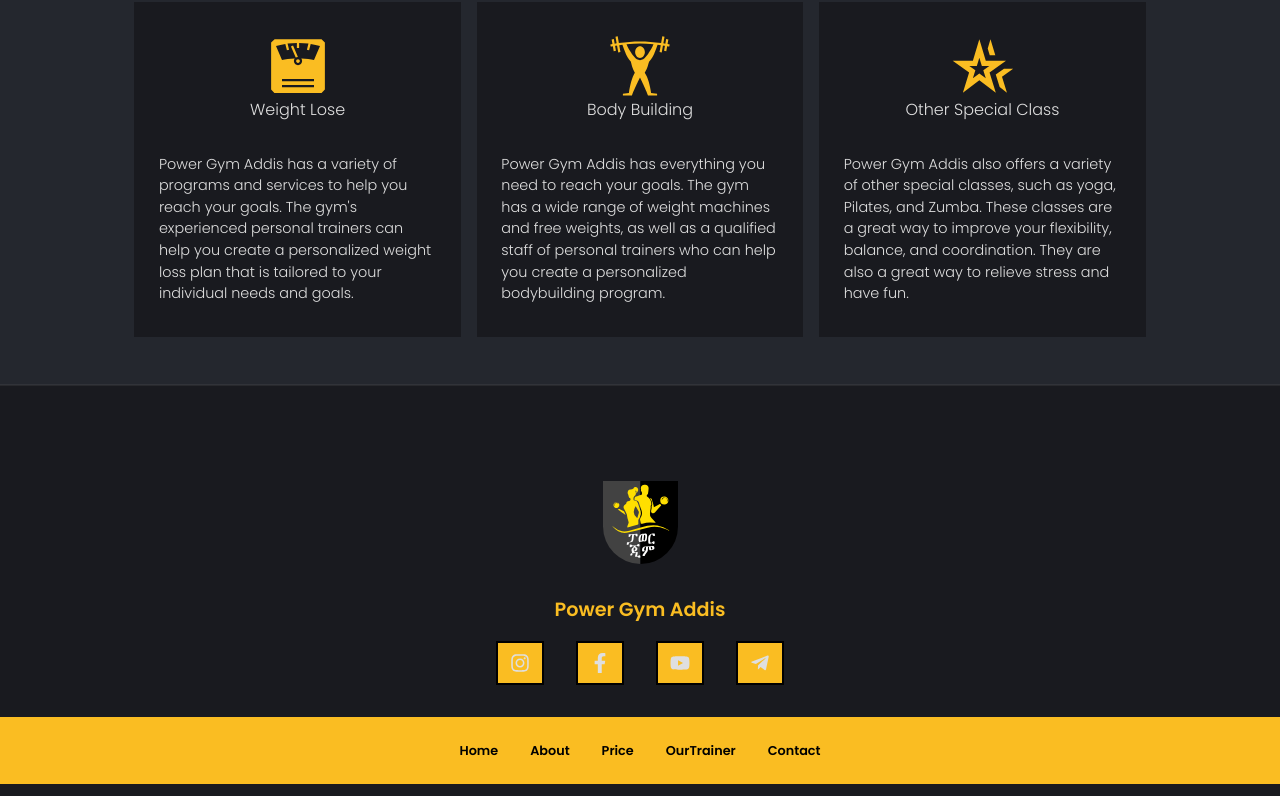
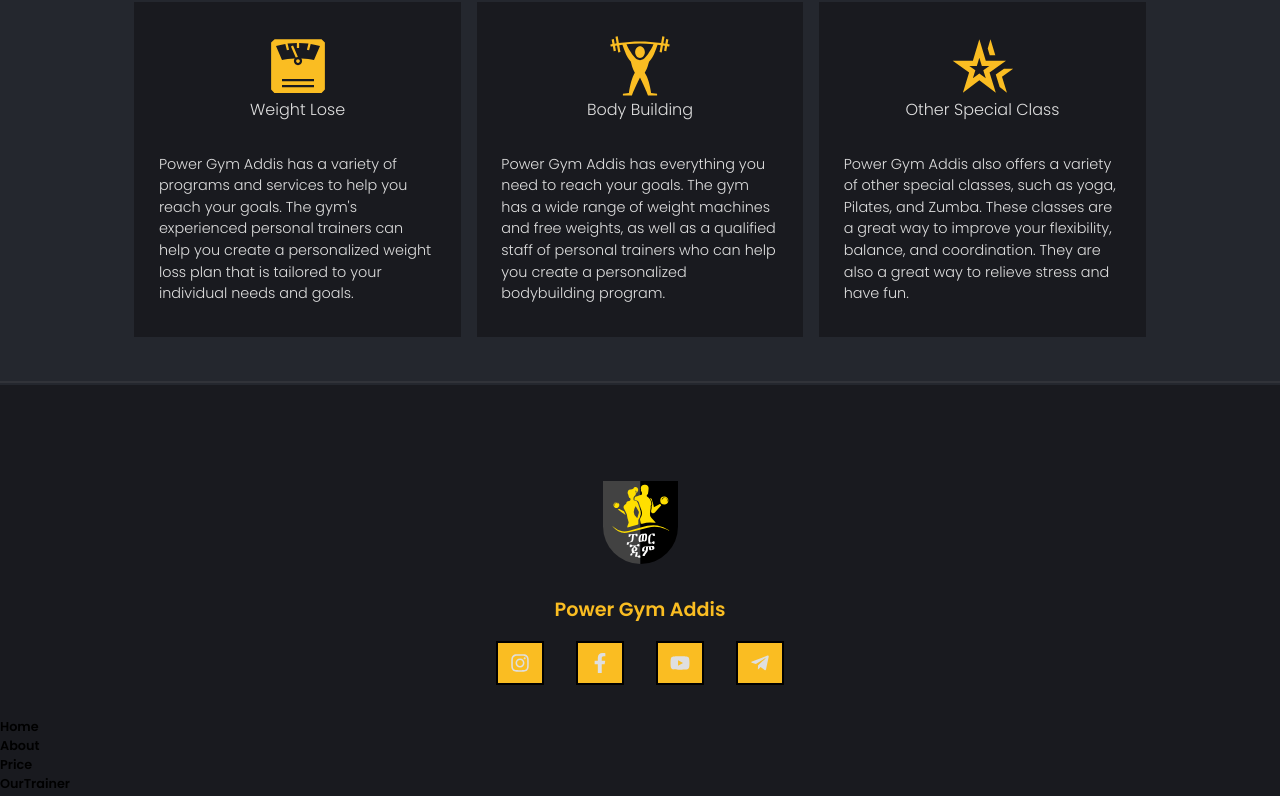
Before and after one commit to meetkirubel/gym, a Next.js app: page /about in a window 1280 px wide. Shown: the part 1980-2776 px from the top of the page. Built offline with nearby package versions, Linux system fonts and the light colour scheme.

Commit message:
update css now

```diff
--- a/style/about.css
+++ b/style/about.css
@@ -126,6 +126,7 @@
     background-position: center;
     background-size: cover;
     position: relative;
+    background-color: black;
   }
 
 
--- a/style/globals.css
+++ b/style/globals.css
@@ -146,9 +146,8 @@
 }
 .container__flex {
   display: flex;
-  flex-wrap: wrap;
   margin-inline: auto;
-  gap: .2rem;
+  gap: 3rem;
 }
 .full__container {
   width: 100%;
@@ -295,6 +294,7 @@
     margin-bottom: 1rem;
   }
   .container__flex {
+    flex-wrap: wrap;
     display: block;
   }
   .full__height{
@@ -397,58 +397,6 @@
   border-color: var(--text-1);
 }
 
-/* footer .info {
-  display: flex;
-  padding-block: 0;
-  justify-content: space-around;
-}
-footer .info .quick__contacts{
-  width: 30%;
-}
-footer .info .sister__company{
-  width: 30%;
-  }
-
-footer .info .pargraph{
-  width: 35%;
-  font-size: .9rem;
-  }
-
-footer .info .quick__contacts h3{
-  text-align: left;
-}
-footer .info .quick__contacts ul li {
-  align-items: center;
-}
-footer .info .quick__contacts ul li span{
-  font-size: 1.25rem;
-}
-footer .info .quick__contacts ul li p{
-  padding: 0;
-  margin: 0;
-}
-
-
-footer .quick__contacts {
-  width: 100%;
-}
-
-footer .quick__contacts h3{
-  text-align: center;
-}
-
-footer .quick__contacts ul li {
-  margin-block: 1rem;
-  margin-inline: auto;
-  display: flex;
-  align-items: center;
-  font-size: 0.9rem;
-  font-weight: 300;
-  gap: 0.5rem;
-  text-wrap: wrap;
-}
-
-
 footer .info .sister__company ul{
   width: 70%;
   padding-top: .8rem;
@@ -491,22 +439,6 @@
 
 @media screen and (max-width: 1000px) {
 
-  /* footer .info {
-    display: flex;
-    flex-direction: column;
-  }
-  footer .info .sister__company{
-    width: 100%;
-    margin-inline: auto;
-    }
-  footer .info .quick__contacts{
-      width: 100%;
-      margin-inline: auto;
-    }
-  footer .info .quick__contacts ul{
-      margin-inline: auto;
-    } */
-
   .middle__footer {
     padding-block: 1.5rem;
     background-color: var(--primary);
```
